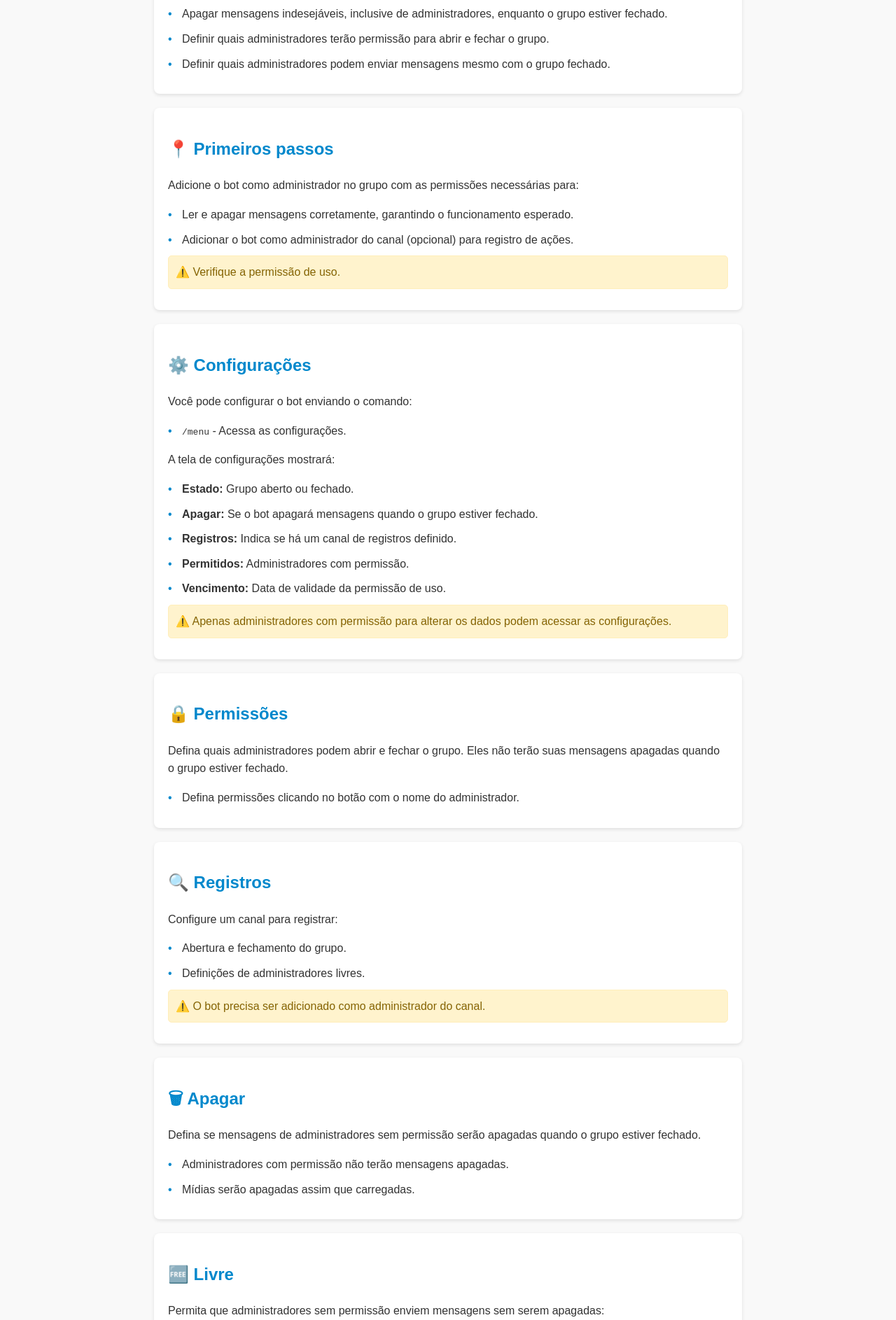
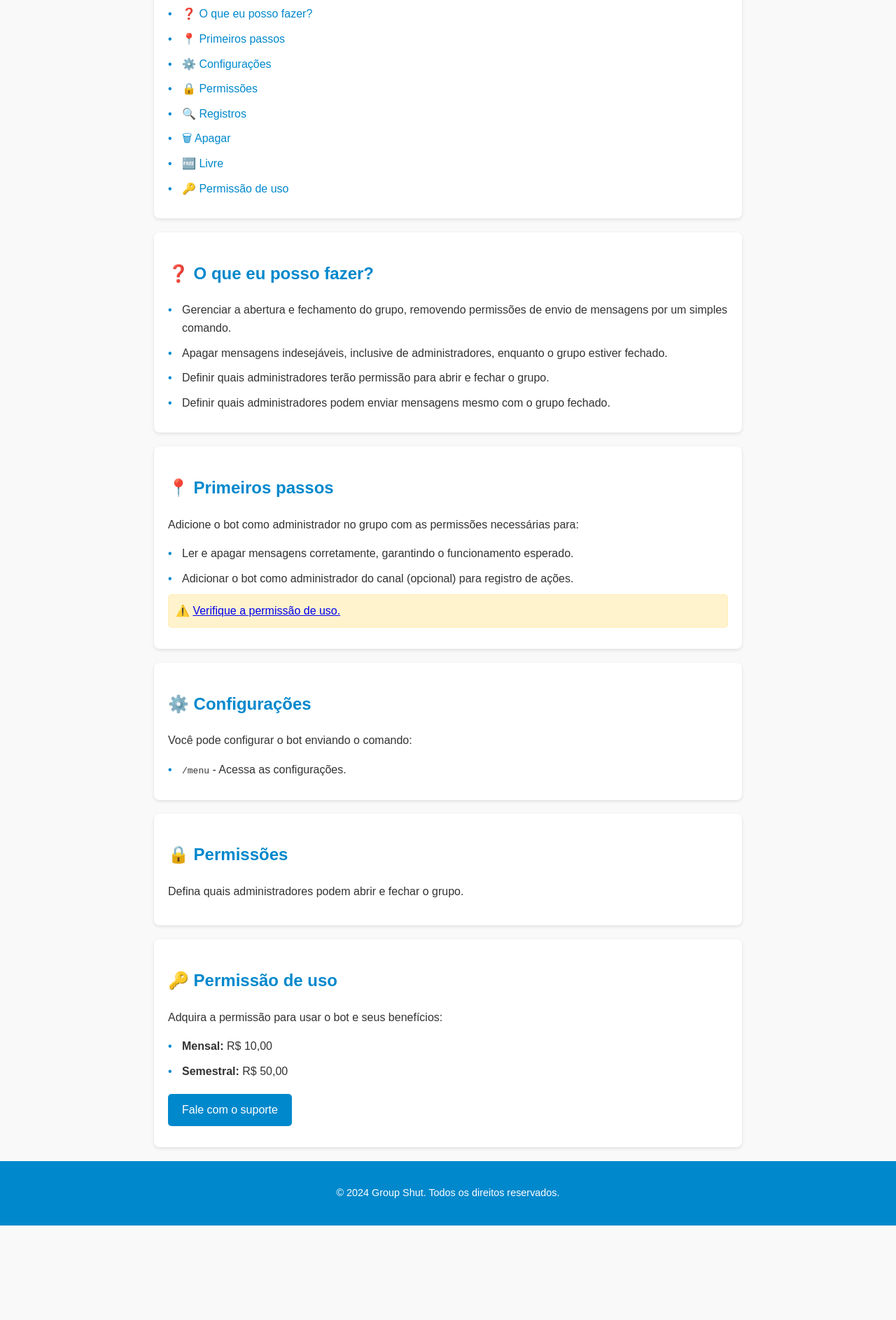
Before and after one commit to moraeshoje/GroupShut, a plain HTML site: page index.html in a window 1280 px wide. Shown: the part 306-2192 px from the top of the page at 70% size. After the commit the page ends 2057 px from the top, so only its background shows below. Drawn offline with Linux system fonts and the light colour scheme.

Commit message:
Update index.html
Atualização

```diff
--- a/index.html
+++ b/index.html
@@ -3,7 +3,7 @@
 <head>
     <meta charset="UTF-8">
     <meta name="viewport" content="width=device-width, initial-scale=1.0">
-    <title>Guia de Utilização do Bot</title>
+    <title>Guia de Utilização Group Shut</title>
     <style>
         body {
             font-family: Arial, sans-serif;
@@ -18,6 +18,11 @@
             color: white;
             padding: 20px 10px;
             text-align: center;
+        }
+        header img {
+            max-width: 100px;
+            border-radius: 50%;
+            margin-bottom: 10px;
         }
         section {
             max-width: 800px;
@@ -61,13 +66,58 @@
             color: white;
             font-size: 0.9em;
         }
+        nav {
+            margin: 20px auto;
+            max-width: 800px;
+            padding: 20px;
+            background: #fff;
+            border-radius: 8px;
+            box-shadow: 0 2px 5px rgba(0, 0, 0, 0.1);
+        }
+        nav ul {
+            list-style: none;
+            padding: 0;
+        }
+        nav ul li {
+            margin: 10px 0;
+        }
+        nav ul li a {
+            text-decoration: none;
+            color: #0088cc;
+        }
+        .btn {
+            display: inline-block;
+            margin: 10px 0;
+            padding: 10px 20px;
+            background: #0088cc;
+            color: white;
+            text-decoration: none;
+            border-radius: 5px;
+        }
+        .btn:hover {
+            background: #005f99;
+        }
     </style>
 </head>
 <body>
     <header>
-        <h1>Guia de Utilização do Bot</h1>
+        <img src="imagem" alt="Imagem do Bot">
+        <h1>Guia de Uso</h1>
     </header>
-    <section>
+    <nav>
+        <h2>Índice</h2>
+        <ul>
+            <li><a href="#oque-eu-posso-fazer">❓ O que eu posso fazer?</a></li>
+            <li><a href="#primeiros-passos">📍 Primeiros passos</a></li>
+            <li><a href="#configuracoes">⚙️ Configurações</a></li>
+            <li><a href="#permissoes">🔒 Permissões</a></li>
+            <li><a href="#registros">🔍 Registros</a></li>
+            <li><a href="#apagar">🗑 Apagar</a></li>
+            <li><a href="#livre">🆓 Livre</a></li>
+            <li><a href="#permissao-de-uso">🔑 Permissão de uso</a></li>
+        </ul>
+    </nav>
+    <section id="oque-eu-posso-fazer">
         <h2>❓ O que eu posso fazer?</h2>
         <ul>
             <li>Gerenciar a abertura e fechamento do grupo, removendo permissões de envio de mensagens por um simples comando.</li>
@@ -76,78 +126,39 @@
             <li>Definir quais administradores podem enviar mensagens mesmo com o grupo fechado.</li>
         </ul>
     </section>
-    <section>
+    <section id="primeiros-passos">
         <h2>📍 Primeiros passos</h2>
         <p>Adicione o bot como administrador no grupo com as permissões necessárias para:</p>
         <ul>
             <li>Ler e apagar mensagens corretamente, garantindo o funcionamento esperado.</li>
             <li>Adicionar o bot como administrador do canal (opcional) para registro de ações.</li>
         </ul>
-        <div class="alert">⚠️ Verifique a permissão de uso.</div>
+        <div class="alert">
+            ⚠️ <a href="#permissao-de-uso">Verifique a permissão de uso.</a>
+        </div>
     </section>
-    <section>
+    <section id="configuracoes">
         <h2>⚙️ Configurações</h2>
         <p>Você pode configurar o bot enviando o comando:</p>
         <ul>
             <li><code>/menu</code> - Acessa as configurações.</li>
         </ul>
-        <p>A tela de configurações mostrará:</p>
-        <ul>
-            <li><b>Estado:</b> Grupo aberto ou fechado.</li>
-            <li><b>Apagar:</b> Se o bot apagará mensagens quando o grupo estiver fechado.</li>
-            <li><b>Registros:</b> Indica se há um canal de registros definido.</li>
-            <li><b>Permitidos:</b> Administradores com permissão.</li>
-            <li><b>Vencimento:</b> Data de validade da permissão de uso.</li>
-        </ul>
-        <div class="alert">⚠️ Apenas administradores com permissão para alterar os dados podem acessar as configurações.</div>
     </section>
-    <section>
+    <section id="permissoes">
         <h2>🔒 Permissões</h2>
-        <p>Defina quais administradores podem abrir e fechar o grupo. Eles não terão suas mensagens apagadas quando o grupo estiver fechado.</p>
-        <ul>
-            <li>Defina permissões clicando no botão com o nome do administrador.</li>
-        </ul>
+        <p>Defina quais administradores podem abrir e fechar o grupo.</p>
     </section>
-    <section>
-        <h2>🔍 Registros</h2>
-        <p>Configure um canal para registrar:</p>
-        <ul>
-            <li>Abertura e fechamento do grupo.</li>
-            <li>Definições de administradores livres.</li>
-        </ul>
-        <div class="alert">⚠️ O bot precisa ser adicionado como administrador do canal.</div>
-    </section>
-    <section>
-        <h2>🗑 Apagar</h2>
-        <p>Defina se mensagens de administradores sem permissão serão apagadas quando o grupo estiver fechado.</p>
-        <ul>
-            <li>Administradores com permissão não terão mensagens apagadas.</li>
-            <li>Mídias serão apagadas assim que carregadas.</li>
-        </ul>
-    </section>
-    <section>
-        <h2>🆓 Livre</h2>
-        <p>Permita que administradores sem permissão enviem mensagens sem serem apagadas:</p>
-        <ul>
-            <li>Use os comandos:</li>
-            <ul>
-                <li><code>/livre</code> - Torna um admin livre.</li>
-                <li><code>/nolivre</code> - Remove o livre.</li>
-                <li><code>/listlivre</code> - Lista os livres.</li>
-            </ul>
-        </ul>
-    </section>
-    <section>
+    <section id="permissao-de-uso">
         <h2>🔑 Permissão de uso</h2>
         <p>Adquira a permissão para usar o bot e seus benefícios:</p>
         <ul>
             <li><b>Mensal:</b> R$ 10,00</li>
             <li><b>Semestral:</b> R$ 50,00</li>
         </ul>
-        <p>🔔 Para doação ou suporte, entre em contato.</p>
+        <a href="t.me/moraeshojebot?start=menu_shut" class="btn">Fale com o suporte</a>
     </section>
     <footer>
-        <p>&copy; 2024 Group Shut - Moraeshoje. Todos os direitos reservados.</p>
+        <p>&copy; 2024 Group Shut. Todos os direitos reservados.</p>
     </footer>
 </body>
 </html>
```
